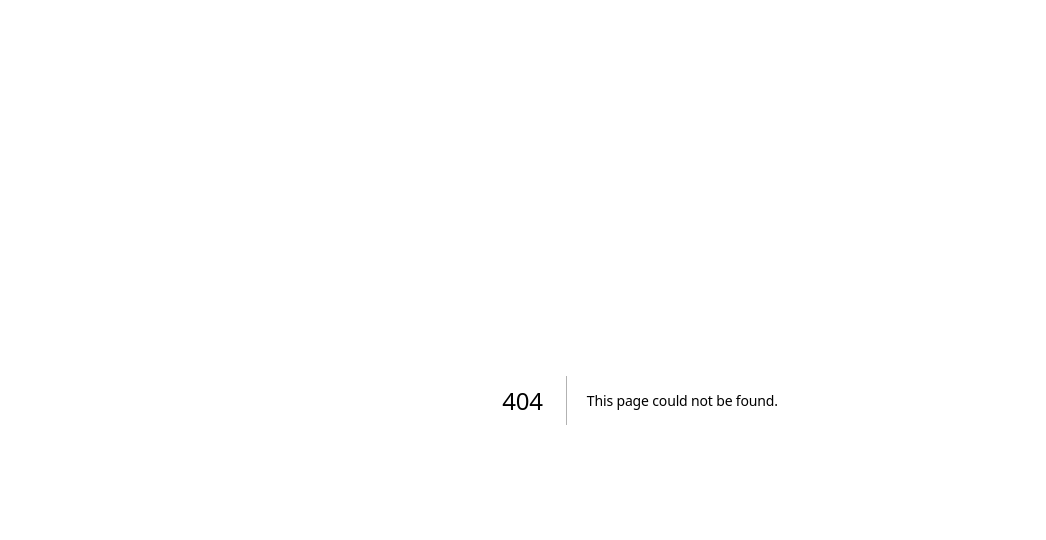
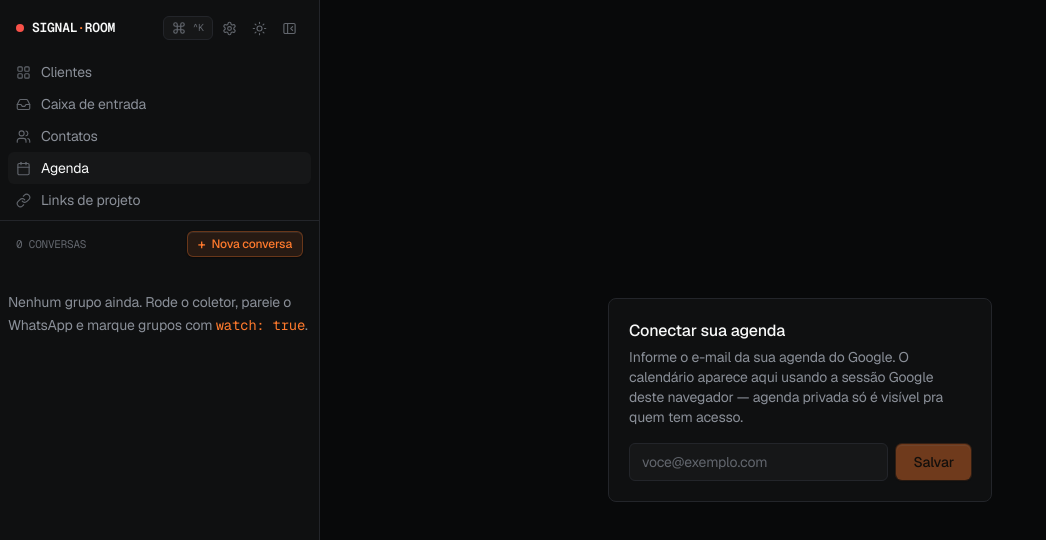
Before and after one commit to sumioshi/whatsapp-automation, a Next.js app in the folder web/: page /agenda in a window 1280 px wide. Before the commit this address had no page. Shown: the top 540 px of the page, without its empty margins (0-1046 px from the left). Built offline with nearby package versions, Linux system fonts and the light colour scheme.

Commit message:
feat(agenda): página /agenda com embed do Google Calendar (ID no volume, não no repo)
Co-Authored-By: Claude Fable 5 <noreply@anthropic.com>
Claude-Session: https://claude.ai/code/session_01N7Ncdp2FadHBwH9xHDHiJ1

```diff
--- /dev/null
+++ b/web/app/(painel)/agenda/AgendaSetup.tsx
@@ -0,0 +1,55 @@
+"use client";
+
+import { useState } from "react";
+import { Button, Input } from "@/app/components/ui";
+
+/** Primeira configuração: pede o e-mail da agenda e grava via /api/agenda. */
+export function AgendaSetup() {
+  const [valor, setValor] = useState("");
+  const [erro, setErro] = useState<string | null>(null);
+  const [salvando, setSalvando] = useState(false);
+
+  async function salvar() {
+    setSalvando(true);
+    setErro(null);
+    try {
+      const res = await fetch("/api/agenda", {
+        method: "POST",
+        headers: { "Content-Type": "application/json" },
+        body: JSON.stringify({ calendario: valor.trim() }),
+      });
+      const data = (await res.json()) as { error?: string };
+      if (!res.ok) throw new Error(data.error ?? "falha ao salvar");
+      window.location.reload();
+    } catch (e) {
+      setErro(e instanceof Error ? e.message : "erro");
+      setSalvando(false);
+    }
+  }
+
+  return (
+    <div className="grid flex-1 place-items-center p-8">
+      <div className="w-full max-w-sm rounded-card border border-line bg-surface p-5">
+        <h2 className="mb-1 font-medium text-fg">Conectar sua agenda</h2>
+        <p className="mb-4 text-sm text-fg-dim">
+          Informe o e-mail da sua agenda do Google. O calendário aparece aqui
+          usando a sessão Google deste navegador — agenda privada só é visível
+          pra quem tem acesso.
+        </p>
+        <div className="flex items-center gap-2">
+          <Input
+            type="email"
+            placeholder="voce@exemplo.com"
+            value={valor}
+            onChange={(e) => setValor(e.target.value)}
+            onKeyDown={(e) => e.key === "Enter" && void salvar()}
+          />
+          <Button onClick={() => void salvar()} disabled={salvando || !valor.trim()}>
+            {salvando ? "Salvando…" : "Salvar"}
+          </Button>
+        </div>
+        {erro && <p className="mono mt-2 text-xs text-danger">{erro}</p>}
+      </div>
+    </div>
+  );
+}
--- /dev/null
+++ b/web/app/(painel)/agenda/page.tsx
@@ -0,0 +1,37 @@
+import { readFile } from "node:fs/promises";
+import { join } from "node:path";
+import { DATA_DIR } from "@/lib/paths";
+import { AgendaSetup } from "./AgendaSetup";
+
+export const dynamic = "force-dynamic";
+
+/**
+ * Embed do Google Calendar do operador. O ID da agenda vive em
+ * data/agenda.config.json (volume) — nada de e-mail no repositório. O iframe
+ * renderiza com a sessão Google do PRÓPRIO navegador: agenda privada aparece
+ * só pra quem tem acesso.
+ */
+export default async function AgendaPage() {
+  let calendario: string | null = null;
+  try {
+    const cfg = JSON.parse(
+      await readFile(join(DATA_DIR, "agenda.config.json"), "utf8"),
+    ) as { calendario?: string };
+    calendario = cfg.calendario ?? null;
+  } catch {
+    /* sem config ainda */
+  }
+
+  if (!calendario) return <AgendaSetup />;
+
+  const src = `https://calendar.google.com/calendar/embed?src=${encodeURIComponent(calendario)}&ctz=America%2FSao_Paulo&mode=WEEK&showTitle=0&showPrint=0`;
+  return (
+    <div className="flex min-h-0 flex-1 flex-col p-4">
+      <iframe
+        src={src}
+        title="Google Calendar"
+        className="min-h-0 flex-1 rounded-card border border-line bg-white"
+      />
+    </div>
+  );
+}
--- /dev/null
+++ b/web/app/api/agenda/route.ts
@@ -0,0 +1,35 @@
+import { readFile } from "node:fs/promises";
+import { join } from "node:path";
+import { NextResponse } from "next/server";
+import { writeJsonAtomic } from "@/lib/json-store";
+import { DATA_DIR } from "@/lib/paths";
+
+export const runtime = "nodejs";
+export const dynamic = "force-dynamic";
+
+const CONFIG = () => join(DATA_DIR, "agenda.config.json");
+
+/** Config do embed da agenda (e-mail/ID do Google Calendar fica no volume, não no repo). */
+export async function GET() {
+  try {
+    const cfg = JSON.parse(await readFile(CONFIG(), "utf8")) as { calendario?: string };
+    return NextResponse.json({ calendario: cfg.calendario ?? null });
+  } catch {
+    return NextResponse.json({ calendario: null });
+  }
+}
+
+export async function POST(req: Request) {
+  let body: { calendario?: string | null };
+  try {
+    body = (await req.json()) as typeof body;
+  } catch {
+    return NextResponse.json({ error: "corpo inválido" }, { status: 400 });
+  }
+  // ID de agenda: e-mail ou id do Google (letras, dígitos e . _ % + - @).
+  if (body.calendario !== null && !/^[\w.%+-]+@[\w.-]+$/.test(body.calendario ?? "")) {
+    return NextResponse.json({ error: "calendário inválido (use o e-mail da agenda)" }, { status: 400 });
+  }
+  await writeJsonAtomic(CONFIG(), { calendario: body.calendario });
+  return NextResponse.json({ calendario: body.calendario });
+}
--- a/web/app/components/Sidebar.tsx
+++ b/web/app/components/Sidebar.tsx
@@ -44,6 +44,18 @@ const NAV: Array<{ href: string; rotulo: string; icone: React.ReactNode }> = [
         <path d="M16 21v-2a4 4 0 0 0-4-4H6a4 4 0 0 0-4 4v2" />
         <circle cx="9" cy="7" r="4" />
         <path d="M22 21v-2a4 4 0 0 0-3-3.87M16 3.13a4 4 0 0 1 0 7.75" />
+      </svg>
+    ),
+  },
+  {
+    href: "/agenda",
+    rotulo: "Agenda",
+    icone: (
+      <svg width="15" height="15" viewBox="0 0 24 24" fill="none" stroke="currentColor" strokeWidth="1.8" strokeLinecap="round" strokeLinejoin="round" aria-hidden>
+        <rect x="3" y="4" width="18" height="18" rx="2" />
+        <line x1="16" y1="2" x2="16" y2="6" />
+        <line x1="8" y1="2" x2="8" y2="6" />
+        <line x1="3" y1="10" x2="21" y2="10" />
       </svg>
     ),
   },
```
